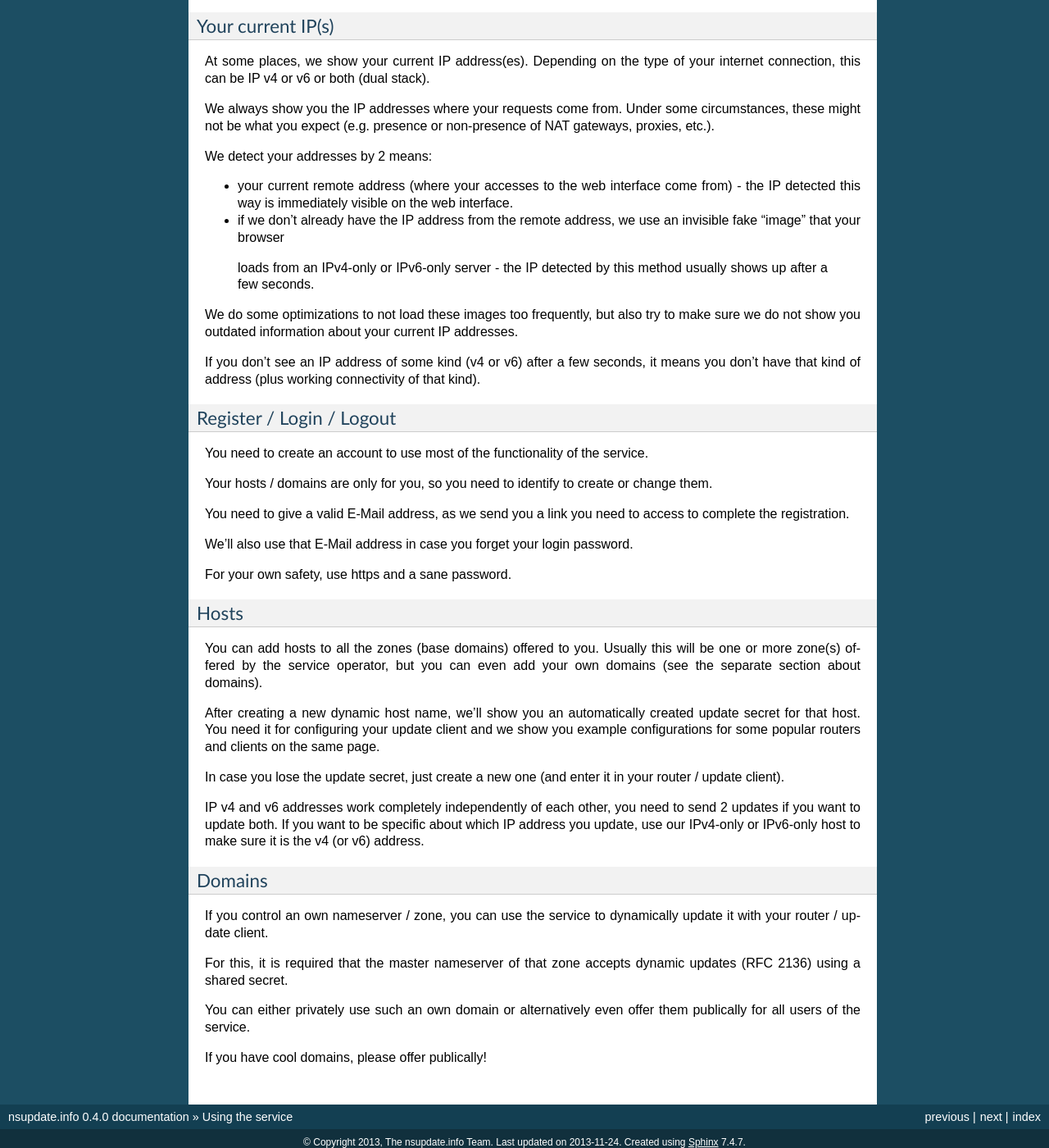
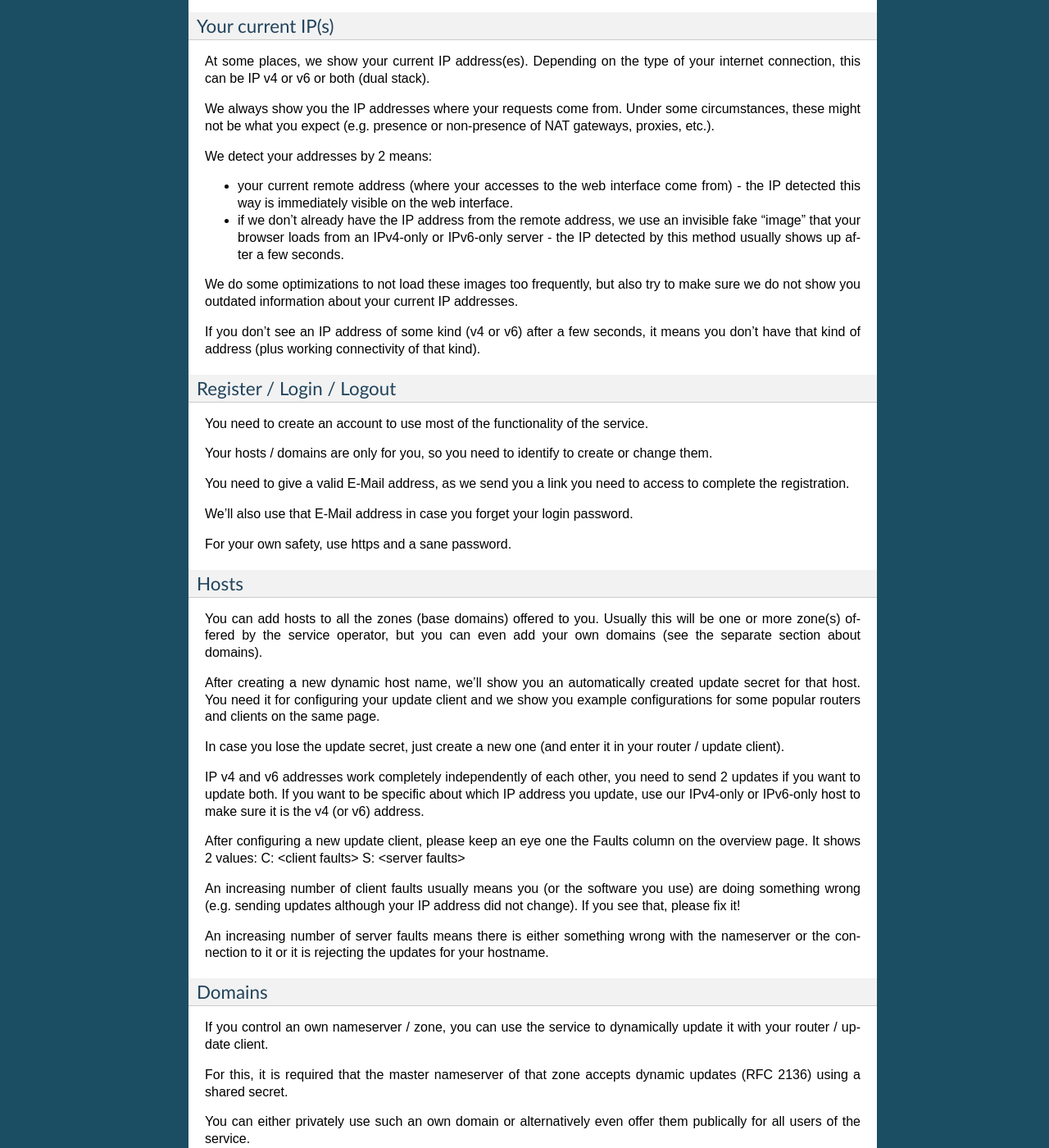
Before and after one commit to nsupdate-info/nsupdate.info, a Sphinx documentation site: the page built from docs/user.rst, in a window 1280 px wide and 1400 px high, scrolled down 685 px. Shown: the whole window at 82% size. Built offline with Sphinx 7.4.7, drawn with Linux system fonts in a browser that asks for light colours.

Commit message:
updated docs

```diff
--- a/docs/user.rst
+++ b/docs/user.rst
@@ -46,7 +46,7 @@ We detect your addresses by 2 means:
 * your current remote address (where your accesses to the web interface come from) - the IP detected this way is
   immediately visible on the web interface.
 * if we don't already have the IP address from the remote address, we use an invisible fake "image" that your browser
- loads from an IPv4-only or IPv6-only server - the IP detected by this method usually shows up after a few seconds.
+  loads from an IPv4-only or IPv6-only server - the IP detected by this method usually shows up after a few seconds.
 
 We do some optimizations to not load these images too frequently, but also try to make sure we do not show you outdated
 information about your current IP addresses.
@@ -82,6 +82,16 @@ IP v4 and v6 addresses work completely independently of each other, you need to
 both. If you want to be specific about which IP address you update, use our IPv4-only or IPv6-only host to make sure
 it is the v4 (or v6) address.
 
+After configuring a new update client, please keep an eye one the Faults column on the overview page.
+It shows 2 values: C: <client faults> S: <server faults>
+
+An increasing number of client faults usually means you (or the software you use) are doing something wrong
+(e.g. sending updates although your IP address did not change). If you see that, please fix it!
+
+An increasing number of server faults means there is either something wrong with the nameserver or the
+connection to it or it is rejecting the updates for your hostname.
+
+
 Domains
 -------
 If you control an own nameserver / zone, you can use the service to dynamically update it with your router / update
```
